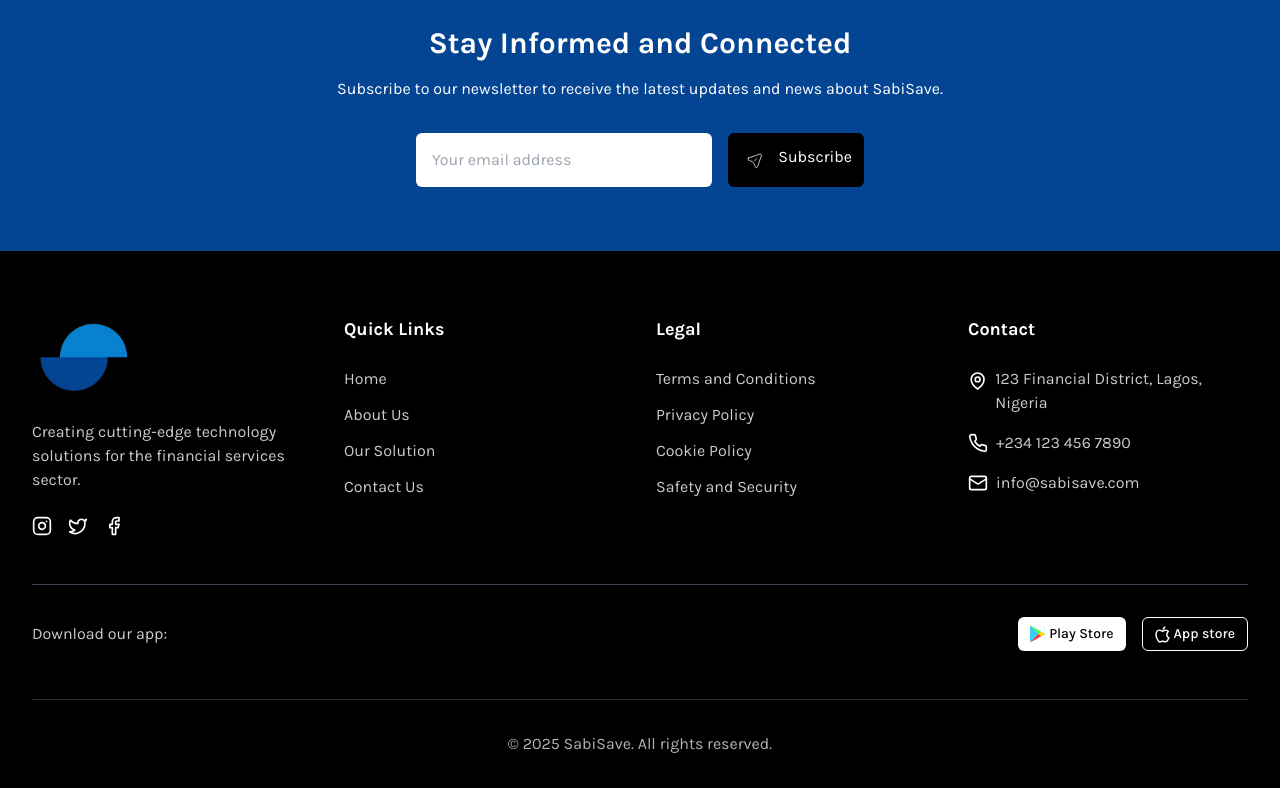
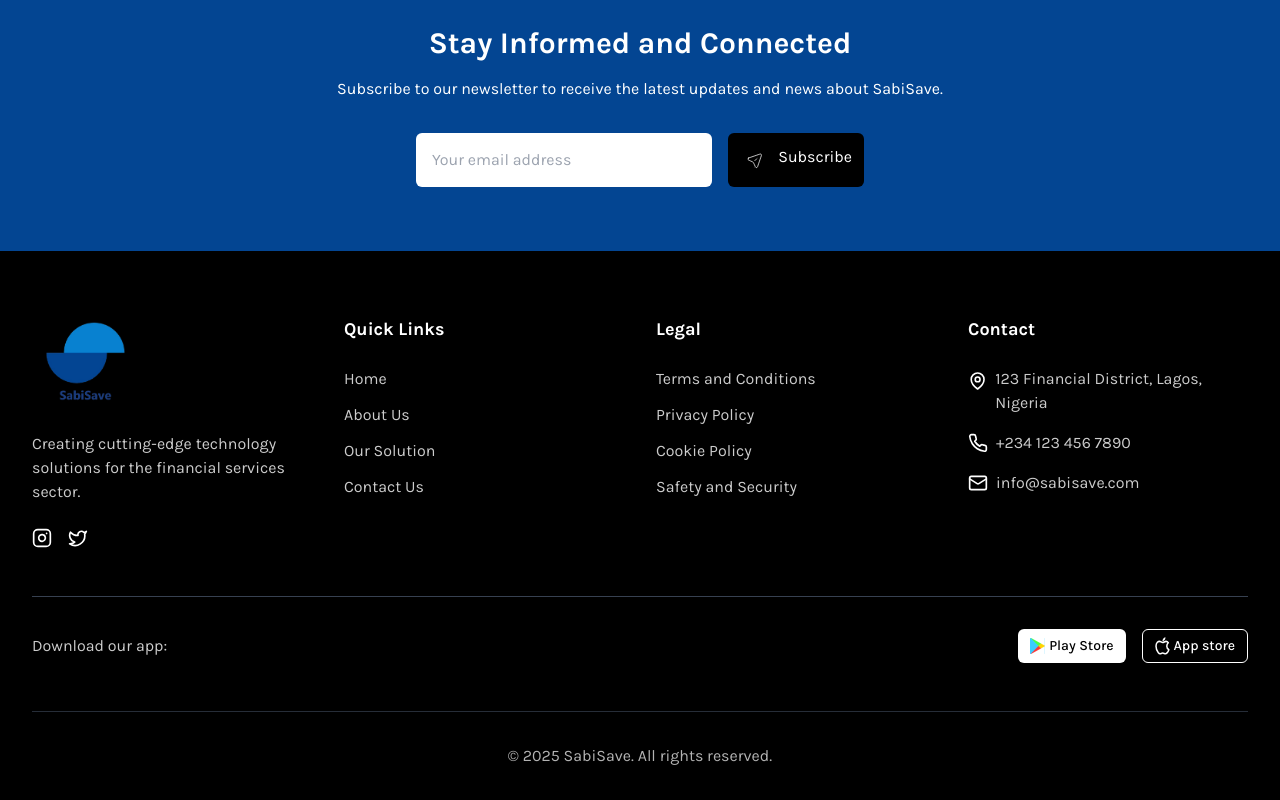
Before and after one commit to Agbeleshe/sabi-save, a React (Vite) app: page /contact in a window 1280 px wide. Shown: the part 2438-3238 px from the top of the page. Built offline with nearby package versions, Linux system fonts and the light colour scheme; a web font is replaced by a local one.

Commit message:
footer finished

```diff
--- a/src/components/Footer.tsx
+++ b/src/components/Footer.tsx
@@ -1,22 +1,18 @@
 import { Link } from "react-router-dom";
-import {
-  Instagram,
-  Twitter,
-  Facebook,
-  Mail,
-  Phone,
-  MapPin,
-} from "lucide-react";
-import Logo from "../assets/sabiSaveLogo.png";
+import { Instagram, Twitter, Mail, Phone, MapPin } from "lucide-react";
+import Logo from "../assets/sabiSave3.png";
 import playStore from "../assets/playStore.svg";
 import appStore from "../assets/appStore.svg";
 import Button from "./Button";
 import MotionAnimation from "../motion/MotionAnimation";
 
 const socialLinks = [
-  { icon: Instagram, href: "https://instagram.com" },
-  { icon: Twitter, href: "https://twitter.com" },
-  { icon: Facebook, href: "https://facebook.com" },
+  {
+    icon: Instagram,
+    href: "https://www.instagram.com/sabi_save?igsh=MXYydnJiaTBpNXd2NQ==",
+  },
+
+  { icon: Twitter, href: "https://x.com/Sabi_Save?s=08" },
 ];
 
 const quickLinks = [
```
